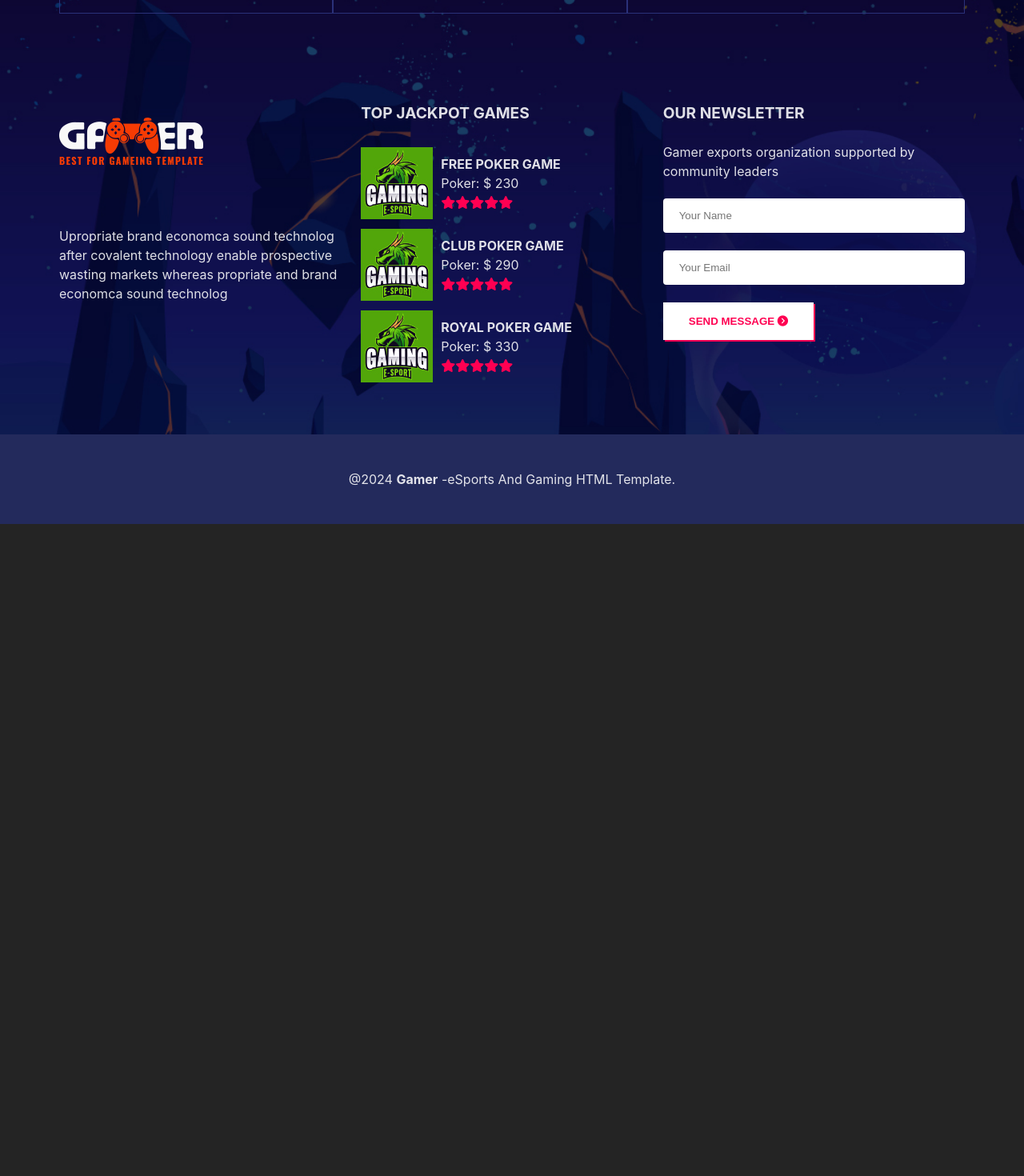
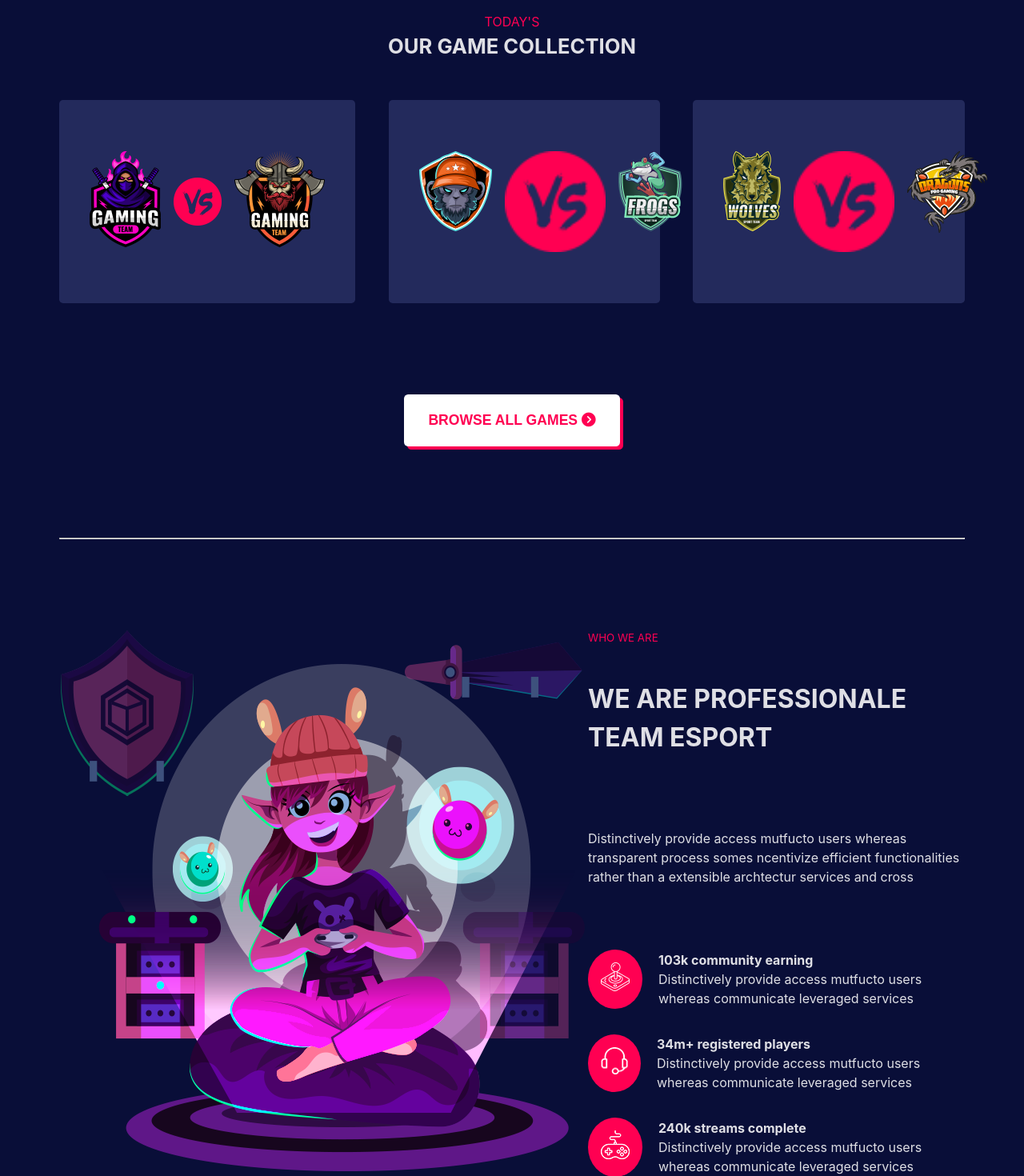
Before and after one commit to AlessioDiMari/online-game, a Vue app: page / in a window 1280 px wide. Shown: the part 820-2290 px from the top of the page at 80% size. Before the commit the page ends 1475 px from the top, so only its background shows below. Built offline with nearby package versions, Linux system fonts and the light colour scheme.

Commit message:
sezione sotto jumbo

```diff
--- a/src/components/AppMainSectionF.vue
+++ b/src/components/AppMainSectionF.vue
@@ -2,6 +2,24 @@
 export default{
     name: 'AppSectionf',
 
+    data(){
+        return{
+            games:[
+                {
+                    first_opponent: '../../public/imgs/team-1.png',
+                    second_opponent: '../../public/imgs/team-2.png',
+                },
+                {
+                    first_opponent: '../../public/imgs/teamsm-4.png',
+                    second_opponent: '../../public/imgs/teamsm-3.png',
+                },
+                {
+                    first_opponent: '../../public/imgs/teamsm-2.png',
+                    second_opponent: '../../public/imgs/teamsm-1.png',
+                }
+            ]
+        }
+    }
 }
 
 </script>
@@ -11,10 +29,77 @@ export default{
     <div class="first-main-section">
         <div class="container">
             <section>
-
+                <div class="date">
+                    today's
+                </div>
+                <h3>our game collection</h3>
+                <div class="today-games">
+                    <div v-for="game in games" class="game">
+                        <div class="opponent">
+                            <img :src="game.first_opponent" alt="">
+                        </div>
+                        <img src="../../public/imgs/vs.png" alt="">
+                        <div class="opponent">
+                            <img :src="game.second_opponent" alt="">
+                        </div>
+                    </div>
+                </div>
+                <div class="btn-wrapper">
+                    <button>
+                        browse all games
+                        <i class="fa-solid fa-circle-chevron-right"></i>
+                    </button>
+                </div>
             </section>
-            <section>
-
+            <hr>
+            <section id="second-sec">
+                <div class="img">
+                    <img src="../../public/imgs/01.png" alt="">
+                </div>
+                <div class="we-are">
+                    <small>who we are</small>
+                    <h3>
+                        we are professionale team esport
+                    </h3>
+                    <p>
+                        Distinctively provide access mutfucto users whereas transparent process somes ncentivize efficient functionalities rather than a extensible archtectur services and cross
+                    </p>
+                    <div class="features">
+                        <div class="feature">
+                            <div class="icon">
+                                <img src="../../public/imgs/icon-1.png" alt="">
+                            </div>
+                            <div class="caption">
+                                <h4>
+                                    103k community earning
+                                </h4>
+                                Distinctively provide access mutfucto users whereas communicate leveraged services
+                            </div>
+                        </div>
+                        <div class="feature">
+                            <div class="icon">
+                                <img src="../../public/imgs/icon-2.png" alt="">
+                            </div>
+                            <div class="caption">
+                                <h4>
+                                    34m+ registered players
+                                </h4>
+                                Distinctively provide access mutfucto users whereas communicate leveraged services
+                            </div>
+                        </div>
+                        <div class="feature">
+                            <div class="icon">
+                                <img src="../../public/imgs/icon-3.png" alt="">
+                            </div>
+                            <div class="caption">
+                                <h4>
+                                    240k streams complete
+                                </h4>
+                                Distinctively provide access mutfucto users whereas communicate leveraged services
+                            </div>
+                        </div>
+                    </div>
+                </div>
             </section>
         </div>
     </div>
@@ -28,6 +113,128 @@ export default{
 .first-main-section{
     display: flex;
     justify-content: center;
+    padding-top: 120px;
+    background-color: #090E38;
+
+    .date, h3{
+        text-align: center;
+        text-transform: uppercase;
+    }
+
+    .date{
+        font-size: 1em;
+        color: $primary;
+    }
+
+    h3{
+        font-size: 1.6em;
+        padding-bottom: 48px;
+    }
+
+    .today-games{
+        display: flex;
+        justify-content: space-between;
+
+        .game{
+            display: flex;
+            gap: 16px;
+            padding: 64px 38px;
+            border-radius: 0.3em;
+            background-color: $secondary;
+
+            >img{
+                object-fit: contain;
+            }
+
+
+        }
+    }
+
+    .btn-wrapper{
+        display: flex;
+        justify-content: center;
+        margin-top: 80px;
+
+        button{
+            margin-top: 34px;
+            padding: 22px 30px;
+            border: none;
+            border-radius: 0.3em;
+            background-color: white;
+            color: $primary;
+            font-size: 1.1em;
+            text-transform: uppercase;
+            font-weight: bold;
+            box-shadow: 4px 4px 0 0 $primary;
+
+            &:hover{
+                box-shadow: -4px -4px 0 0 $primary;
+                background-color: $textprimary;
+                color: $primary;
+            }
+        }
+    }
+
+    hr{
+        margin: 114px 0;
+    }
+
+    #second-sec{
+        display: flex;
+        margin-bottom: 110px;
+
+        .img{
+            height: 100%;
+        }
+
+        .we-are{
+            display: flex;
+            flex-direction: column;
+            justify-content: space-between;
+
+            small{
+                color: $primary;
+                text-transform: uppercase;
+            }
+
+            h3{
+                text-align: left;
+                text-transform: uppercase;
+                font-size: 2em;
+            }
+
+            p{
+                margin-bottom: 38px;
+            }
+
+            .features{
+                display: flex;
+                flex-direction: column;
+                gap: 32px;
+
+                .feature{
+                    display: flex;
+                    gap: 20px;
+                    align-items: center;
+
+                    .icon{
+                        padding: 16px;
+                        background-color: $primary;
+                        border-radius: 50%;
+                        aspect-ratio: 1/1;
+
+                        img{
+                            height: 100%;
+                            aspect-ratio: 1 / 1;
+                        }
+                    }
+                }
+            }
+        }
+
+
+    }
 }
 
+
 </style>
```
Also changed, not shown: src/styles/style.scss (line endings or trailing spaces).
